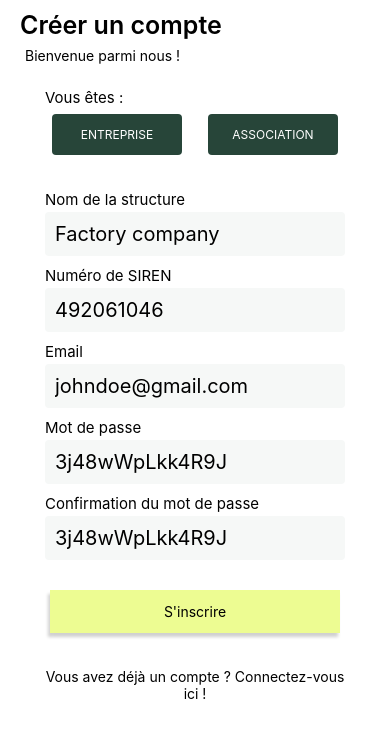
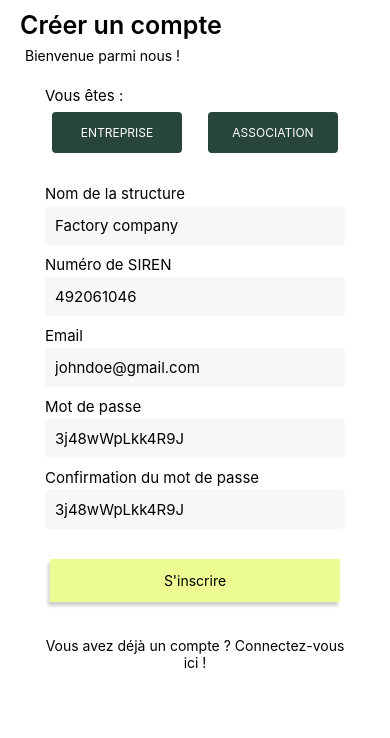
Before and after one commit to Yllies/zero-frontend, a React Native app: screen /SignUp in a window 390 px wide. Shown: the top 738 px of the page. Built offline with nearby package versions, Linux system fonts and the light colour scheme.

Commit message:
ajustement fontSize input

```diff
--- a/screens/SignUpScreen.js
+++ b/screens/SignUpScreen.js
@@ -175,7 +175,7 @@ const styles = StyleSheet.create({
     fontSize: 15,
     backgroundColor: "#F6F8F7",
     padding: 10,
-    fontSize: 20,
+    fontSize: 15,
     borderRadius: 4,
     width: 300,
   },
```
